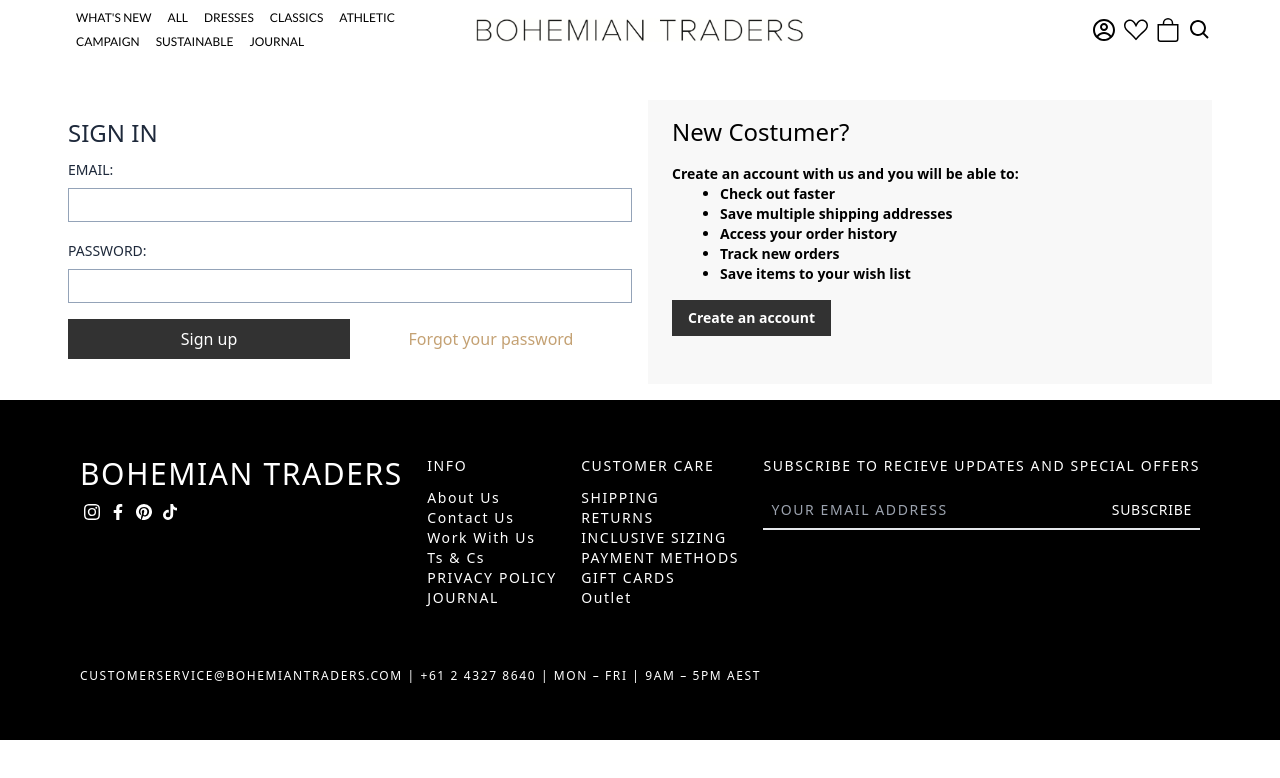
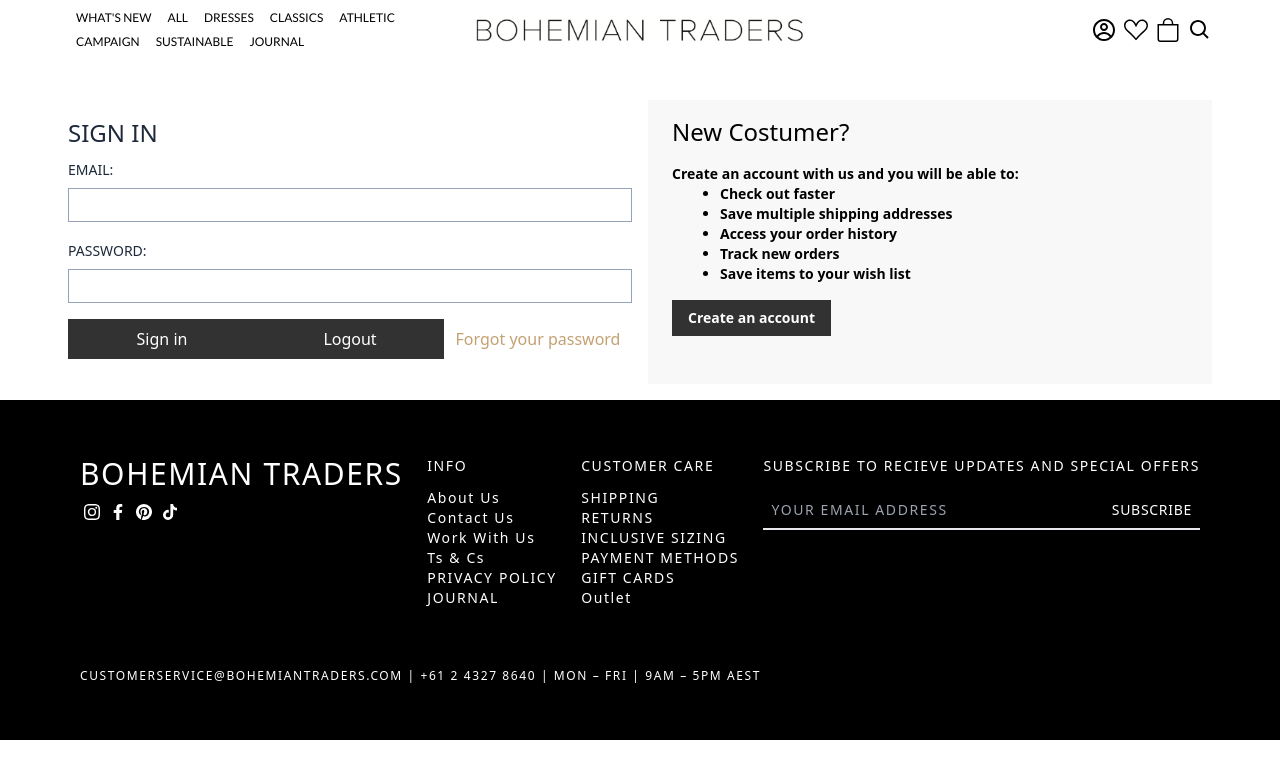
Before and after one commit to Hassan-Mehmood/nextjs-ecommerce, a Next.js app: page /login in a window 1280 px wide. Shown: the top 778 px of the page. Built offline with nearby package versions, Linux system fonts and the light colour scheme; no server answers.

Commit message:
Working on PrismaAdapter

```diff
--- a/src/app/components/Footer.tsx
+++ b/src/app/components/Footer.tsx
@@ -1,7 +1,7 @@
 import React from 'react';
 import { BsInstagram, BsPinterest } from 'react-icons/bs';
 import { FaFacebookF, FaTiktok } from 'react-icons/fa';
-export const Footer = () => {
+export default function Footer() {
   return (
     <footer className=" py-14 bg-black text-white px-5 md:px-20 mid:py-10 tracking-widest">
       <div className="md:flex justify-between">
@@ -45,4 +45,4 @@
       </h3>
     </footer>
   );
-};
+}
--- /dev/null
+++ b/src/app/components/login/Login.tsx
@@ -0,0 +1,30 @@
+'use client';
+import { signIn, signOut } from 'next-auth/react';
+const inputs = ['email', 'password'];
+
+export default function Login() {
+  return (
+    <section className="text-slate-800 mb-2 md:w-full">
+      <div>
+        <h3 className="mb-2 text-2xl font-light">SIGN IN</h3>
+        {inputs.map((input) => (
+          <form key={input}>
+            <label htmlFor={input} className="mb-2 uppercase inline-block text-sm">
+              {input}:
+            </label>
+            <input type={input} id={input} className="border border-slate-400 w-full p-1 mb-4" />
+          </form>
+        ))}
+      </div>
+      <div className="flex justify-between items-center">
+        <button className="bg-[#323232] text-white py-2 w-full flex-1" onClick={() => signIn()}>
+          Sign in
+        </button>
+        <button className="bg-[#323232] text-white py-2 w-full flex-1" onClick={() => signOut()}>
+          Logout
+        </button>
+        <p className="flex-1 f-full text-center text-[#c4a173]">Forgot your password</p>
+      </div>
+    </section>
+  );
+}
--- /dev/null
+++ b/src/app/components/login/Signup.tsx
@@ -0,0 +1,20 @@
+import React from 'react';
+
+export default function Signup() {
+  return (
+    <section className="md:w-full">
+      <div className="bg-[#f8f8f8] pt-4 pb-12 px-6 text-sm font-semibold">
+        <h3 className="text-2xl mb-4 font-normal">New Costumer?</h3>
+        <p>Create an account with us and you will be able to:</p>
+        <ul className="list-disc pl-12 mb-4">
+          <li>Check out faster</li>
+          <li>Save multiple shipping addresses</li>
+          <li>Access your order history</li>
+          <li>Track new orders</li>
+          <li>Save items to your wish list</li>
+        </ul>
+        <button className="bg-[#323232] text-white py-2 px-4">Create an account</button>
+      </div>
+    </section>
+  );
+}
--- a/src/app/layout.tsx
+++ b/src/app/layout.tsx
@@ -1,6 +1,6 @@
 import './globals.css';
 import Navbar from './components/Navbar';
-import { Footer } from './components/Footer';
+import Footer from './components/Footer';
 import './globals.css';
 
 export default function RootLayout({ children }: { children: React.ReactNode }) {
--- a/src/app/login/page.tsx
+++ b/src/app/login/page.tsx
@@ -1,46 +1,19 @@
-import React from 'react';
+import Login from '../components/login/Login';
+import Signup from '../components/login/Signup';
 
-const inputs = ['email', 'password'];
+import { getServerSession } from 'next-auth/next';
+import { authOptions } from '@/pages/api/auth/[...nextauth]';
 
-export default function Login() {
+export default async function page() {
+  const session = await getServerSession(authOptions);
+  console.log(session);
+
   return (
     <section className="pt-20 md:pt-10 px-5 navBreak:px-1  xl:max-w-[90%] mx-auto mb-4">
       <div className="md:flex md:justify-between md:items-center md:gap-4 md:mx-auto">
-        <section className="text-slate-800 mb-2 md:w-full">
-          <div>
-            <h3 className="mb-2 text-2xl font-light">SIGN IN</h3>
-            {inputs.map((input) => (
-              <form key={input}>
-                <label htmlFor={input} className="mb-2 uppercase inline-block text-sm">
-                  {input}:
-                </label>
-                <input
-                  type={input}
-                  id={input}
-                  className="border border-slate-400 w-full p-1 mb-4"
-                />
-              </form>
-            ))}
-          </div>
-          <div className="flex justify-between items-center">
-            <button className="bg-[#323232] text-white py-2 w-full flex-1">Sign up</button>
-            <p className="flex-1 f-full text-center text-[#c4a173]">Forgot your password</p>
-          </div>
-        </section>
-        <section className="md:w-full">
-          <div className="bg-[#f8f8f8] pt-4 pb-12 px-6 text-sm font-semibold">
-            <h3 className="text-2xl mb-4 font-normal">New Costumer?</h3>
-            <p>Create an account with us and you will be able to:</p>
-            <ul className="list-disc pl-12 mb-4">
-              <li>Check out faster</li>
-              <li>Save multiple shipping addresses</li>
-              <li>Access your order history</li>
-              <li>Track new orders</li>
-              <li>Save items to your wish list</li>
-            </ul>
-            <button className="bg-[#323232] text-white py-2 px-4">Create an account</button>
-          </div>
-        </section>
+        {session?.user?.name}
+        <Login />
+        <Signup />
       </div>
     </section>
   );
--- a/src/pages/api/[...nextauth].ts
+++ b/src/pages/api/auth/[...nextauth].ts
@@ -1,7 +1,10 @@
 import NextAuth from 'next-auth';
 import GoogleProvider from 'next-auth/providers/google';
+import { PrismaAdapter } from '@next-auth/prisma-adapter';
 
 export const authOptions = {
+  // adapter: PrismaAdapter()
+  secret: process.env.AUTH_SECRET,
   providers: [
     GoogleProvider({
       clientId: process.env.GOOGLE_CLIENT_ID || '',
```
